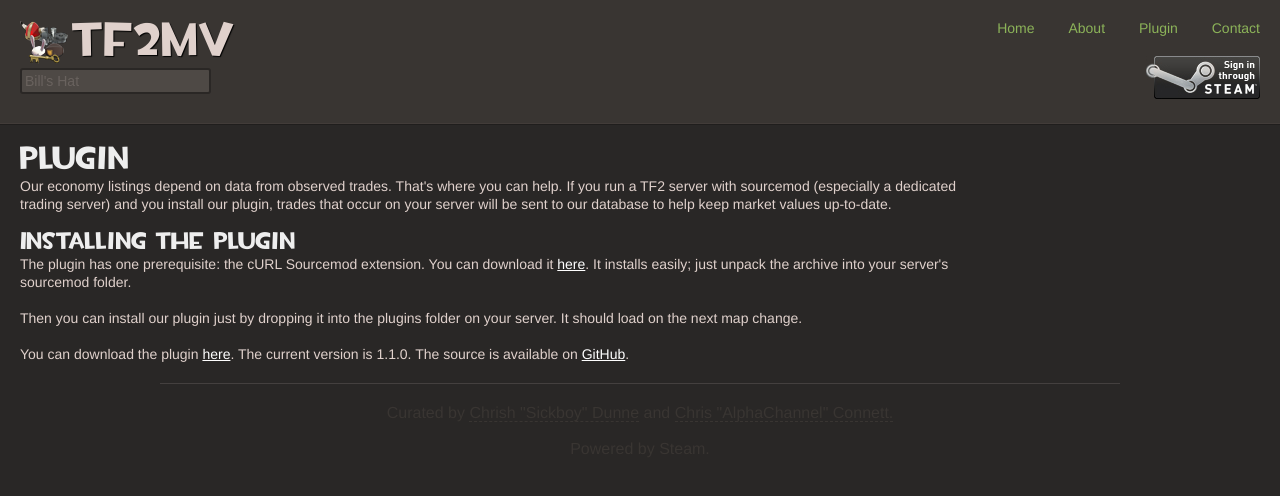
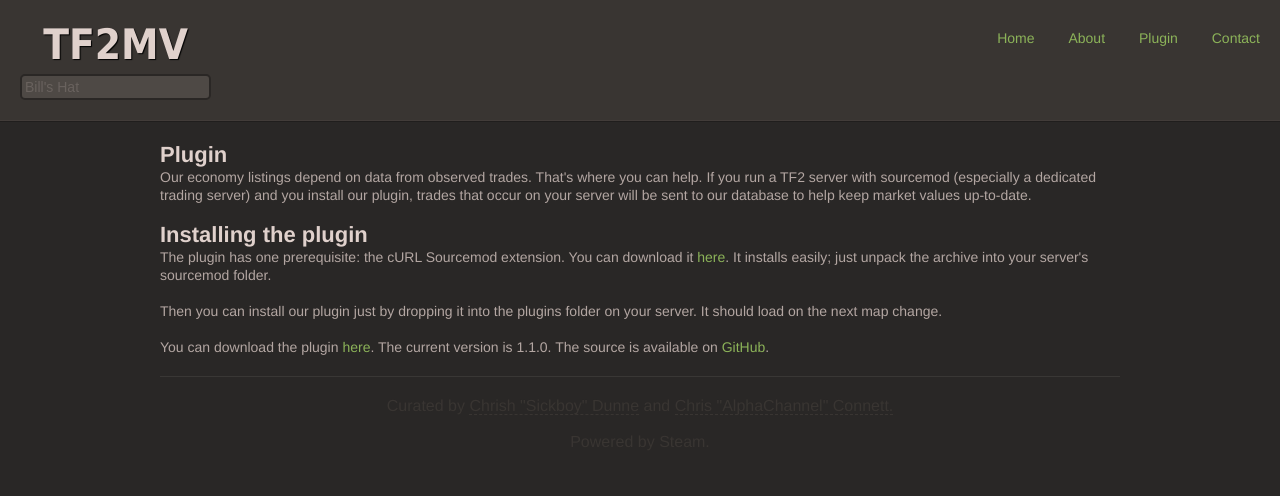
Before and after one commit to cconnett/tf2mv, a Flask app: page /plugin in a window 1280 px wide. Shown: the top 496 px of the page. Run offline with Flask 2, Linux system fonts and the light colour scheme; parts of the project's set-up code (start-up, migrations or seed data) failed here and were passed over.

Commit message:
Style changes.

```diff
--- a/website/static/css/screen.css
+++ b/website/static/css/screen.css
@@ -9,17 +9,6 @@
 
 html {
 	font-size: 16px;
-        color: lightgrey;
-}
-
-@font-face {
-    font-family: "TF2 Build";
-    src: url("/static/fonts/tf2build.ttf");
-}
-
-@font-face {
-    font-family: "TF2 Secondary";
-    src: url("/static/fonts/tf2secondary.ttf");
 }
 
 body {
@@ -30,19 +19,6 @@
 	padding: 0;
 }
 
-h1, h2, h3, h4, h5, h6 {
-	font-weight: normal;
-	margin: 0;
-}
-
-h1,h2,h3 {
-    font-family: "TF2 Build";
-    color: #eee;
-}
-
-a {
-    color: white;
-}
 
 /* - Header ----- */
 #header {
@@ -52,56 +28,44 @@
 	padding: 20px;
 }
 
-#header .left {
+#header form {
 	float: left;
+	text-align: center;
 }
 
-#header .right {
-	float: right;
+#header form h1 {
+	font-family: Tahoma, Arial, sans-serif;
+	font-size: 2.625em;
+	font-weight: bold;
+	margin: 0 0 5px;
+	text-shadow: 1px 1px 1px #000;
 }
 
-#header #logo a {
+#header form h1 a {
+	color: #e0d1cc;
 	text-decoration: none;
 }
 
-#header #logo a img {
-    display:block;
-    float: left;
-    vertical-align: text-bottom;
-    margin-right:4px;
-    border:none;
-}
-#header #logo a span {
-	color: #e0d1cc;
-        padding:0;
-
-	text-shadow: 1px 1px 1px #000;
-        font-family: 'TF2 Build', sans-serif;
-	font-size: 3em;
-}
-
-#header #logo a span:hover {
-	color: #fff;
-}
-
-#header #search {
-}
-
-#header #search input[type="search"] {
+#header form input[type="search"] {
 	background: #4e4945;
 	border: 2px solid #2a2725;
-	border-radius: 3px;
+	border-radius: 5px;
 	color: #fff;
 	font-size: 0.875em;
 	padding: 3px;
 }
 
-#header #search input::-webkit-input-placeholder {
+#header form input::-webkit-input-placeholder {
     color: #69625e;
 }
 
-#header #search input:-moz-placeholder {
+#header form input:-moz-placeholder {
     color: #69625e;
+}
+
+#header #navigation {
+	float: right;
+	padding: 10px 0 0;
 }
 
 #header #navigation ul {
@@ -139,20 +103,37 @@
 }
 
 #container #content {
-	margin: 20px auto 0 20px;
+	margin: 20px auto;
 	max-width: 960px;
 }
 
+#container #content h1 {
+	color: #e0d1cc;
+	font-size: 1.375em;
+	margin: 0;
+}
+
 #container #content p {
-	color: #e0d1cc;
+	color: #b3a6a2;
 	font-size: 0.875em;
 	line-height: 18px;
 	margin: 0 0 18px;
 	padding: 0;
 }
 
+#container #content a {
+	color: #8cb359;
+	text-decoration: none;
+}
+
+#container #content a:hover {
+	color: #fff;
+}
+
+
+/* - Footer ----- */
 #footer {
-	border-top: 1px solid #44403f;
+	border-top: 1px solid #393735;
 	margin: 20px auto 0;
 	padding: 20px 0 0;
 	text-align: center;
--- a/website/templates/index.html
+++ b/website/templates/index.html
@@ -12,22 +12,11 @@
  <body>
 	{% block content_header %}
 	<div id="header">
-		<div class="left">
-			<div id="logo">
-                          <a href="/" title="Team Fortress 2 Market Value">
-                            <img src="/static/images/logo.png"/>
-                            <span>TF2MV</span>
-                          </a>
-			</div>
-
-			<div id="search">
 		<form>
+			<h1><a href="/" title="Market Value">TF2MV</a></h1>
 			<input type="search" id="search" placeholder="Bill's Hat" />
 		</form>
-			</div>
-		</div>
 
-		<div class="right">
 		<div id="navigation">
 			<ul>
 				<li><a href="/">Home</a></li>
@@ -36,14 +25,9 @@
 				<li><a href="mailto:feedback@tf2mv.com">Contact</a></li>
 			</ul>
 		</div>
+	</div>
+	{% endblock %}
 
-			<div id="sign-in">
-				<img src="/static/images/interface/sign-in-steam.jpg" alt="Sign in through Steam" />
-			</div>
-		</div>
-	</div>
-
-	{% endblock %}
 	<div id="container">
 		<div id="content">
 		{% block content %}
@@ -51,12 +35,12 @@
 			<p>Or we could have some kind of changelog, that's kind of a boring greeting though. I think stats would be nicer. Open to ideas.</p>
 		{% endblock %}
 	</div>
+
 	{% block content_fooder %}
 	<div id="footer">
 		<p>Curated by <a href="http://www.steamcommunity.com/id/chrish">Chrish "Sickboy" Dunne</a> and <a href="http://steamcommunity.com/id/AlphaChannel">Chris "AlphaChannel" Connett.</a></p>
 		<p>Powered by Steam.</p>
 	</div>
 	{% endblock %}
-	</div>
  </body>
 </html>
--- a/website/templates/plugin.html
+++ b/website/templates/plugin.html
@@ -4,7 +4,7 @@
 
 <p>Our economy listings depend on data from observed trades.  That's where you can help.  If you run a TF2 server with sourcemod (especially a dedicated trading server) and you install our plugin, trades that occur on your server will be sent to our database to help keep market values up-to-date.</p>
 
-<h2>Installing the plugin</h2>
+<h1>Installing the plugin</h1>
 
 <p>The plugin has one prerequisite: the cURL Sourcemod extension.  You can download it <a href="https://code.google.com/p/sourcemod-curl-extension/downloads/list">here</a>.  It installs easily; just unpack the archive into your server's sourcemod folder.</p>
 
```
Lines whose indentation alone changed are shown as unchanged.
